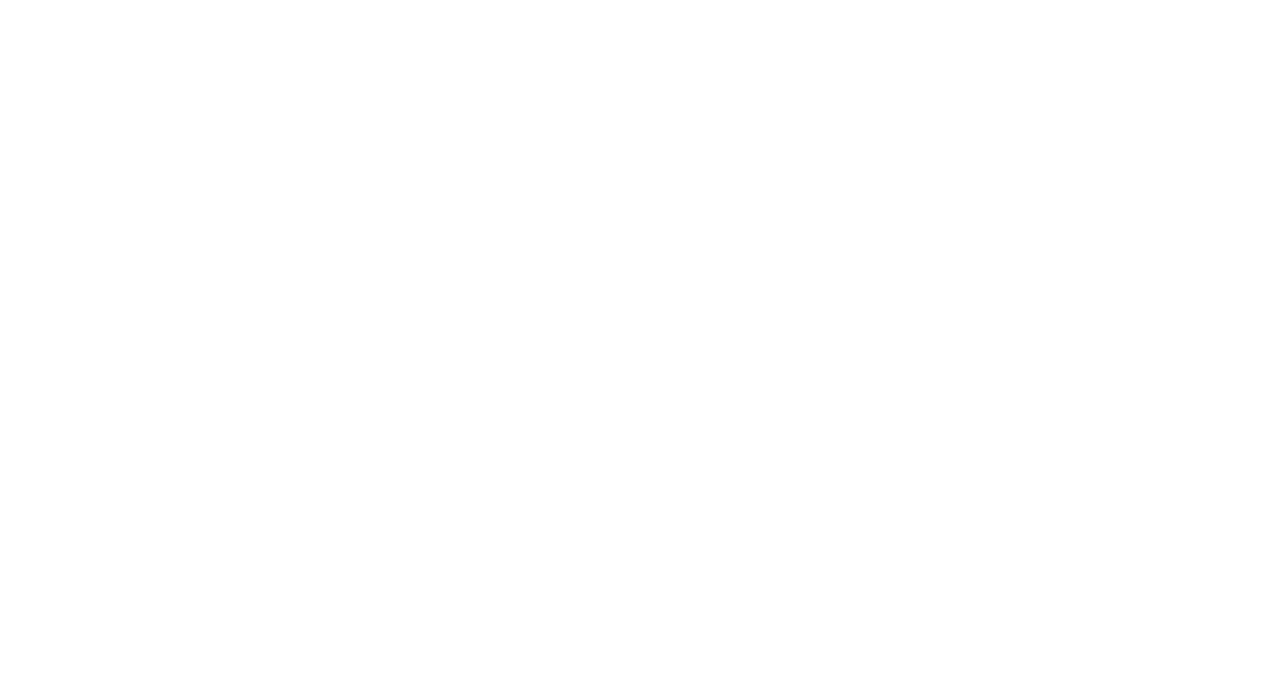
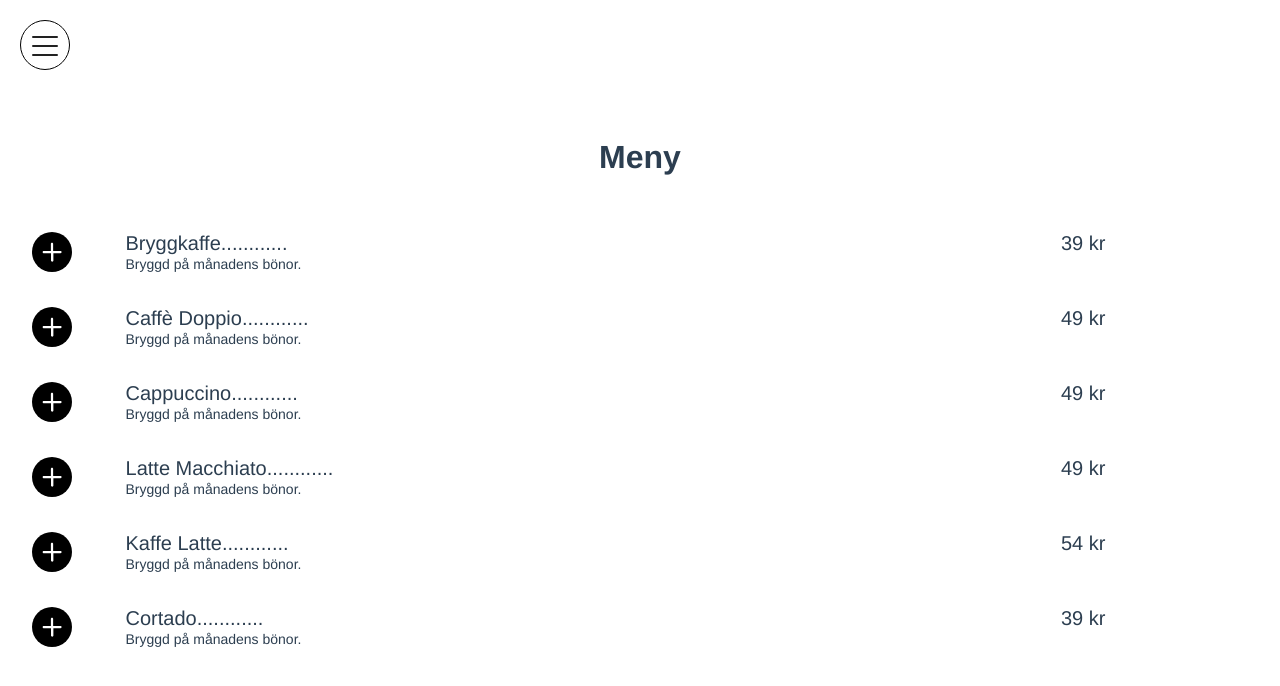
Before and after one commit to jenseneducation-madoka-fujimaki-ahlsen/slutprojekt-airbean-api, a Vue app: page /menu in a window 1280 px wide. Shown: the top 686 px of the page. Built offline with nearby package versions, Linux system fonts and the light colour scheme.

Commit message:
added database in status and menu

```diff
--- a/src/store/index.js
+++ b/src/store/index.js
@@ -1,10 +1,12 @@
 import Vue from 'vue'
 import Vuex from 'vuex'
+import json from '@/assets/data/menu.json';
 
 Vue.use(Vuex)
 
 export default new Vuex.Store({
   state: {
+    menu: json.menu
   },
   mutations: {
   },
--- a/src/views/Menu.vue
+++ b/src/views/Menu.vue
@@ -1,7 +1,113 @@
-<template> </template>
+<template>
+  <div class="wrap">
+    <Nav />
+    <div class="menu-wrap">
+      <h1>Meny</h1>
+      <ul>
+        <li v-for="item in menu" v-bind:key="item.id">
+          <div class="item-wrap">
+            <div class="add">
+              <img class="add__img" src="@/assets/graphics/add.svg" alt="" />
+              <div class="add__icon-bg"></div>
+            </div>
+            <div class="title">{{ item.title }}............</div>
+            <div class="price">{{ item.price }} kr</div>
+            <div class="desc">{{ item.desc }}</div>
+          </div>
+
+          <!-- <div class="title-wrap">
+            <div>{{ item.title }}</div>
+            <div>{{ item.price }} kr</div>
+          </div>
+          <div class="desc">{{ item.desc }}</div> -->
+        </li>
+      </ul>
+    </div>
+  </div>
+</template>
 
 <script>
-export default {};
+import Nav from "@/components/Nav";
+
+export default {
+  components: {
+    Nav
+  },
+  computed: {
+    menu() {
+      return this.$store.state.menu;
+    }
+  }
+};
 </script>
 
-<style></style>
+<style lang="scss">
+.wrap {
+  height: 100vh;
+}
+
+.menu-wrap {
+  display: flex;
+  flex-direction: column;
+  justify-content: center;
+  height: 100%;
+  margin: 0 32px;
+}
+
+ul {
+  margin: 0;
+  padding: 0;
+}
+
+li {
+  list-style: none;
+}
+
+.item-wrap {
+  display: grid;
+  grid-template-columns: 1fr 10fr 2fr;
+  grid-template-rows: repeat(2, auto);
+  text-align: left;
+
+  .add {
+    grid-area: 1 / 1 / 3 / 2;
+    position: relative;
+    display: flex;
+    margin-right: 16px;
+
+    &__img {
+      width: 20px;
+      height: 20px;
+      position: absolute;
+      margin: 10px auto auto 10px;
+    }
+    &__icon-bg {
+      width: 40px;
+      height: 40px;
+      border-radius: 50%;
+      background-color: black;
+    }
+  }
+
+  .title {
+    font-size: 20px;
+    grid-area: 1 / 2 / 2 / 2;
+  }
+
+  .price {
+    font-size: 20px;
+    grid-area: 1 / 3 / 2 / 4;
+  }
+
+  .desc {
+    grid-area: 2 / 2 / 3 / 4;
+    font-size: 14px;
+  }
+}
+
+.title-wrap {
+  font-size: 24px;
+  display: flex;
+  justify-content: space-between;
+}
+</style>
```
Also changed, not shown: store/index.js (deleted, +0 -36 lines).
